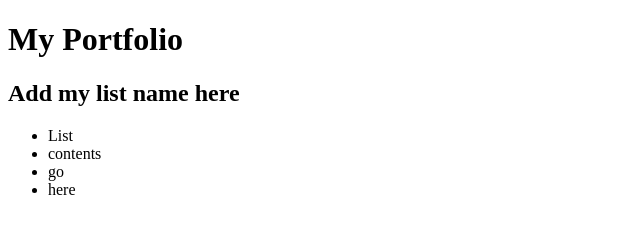
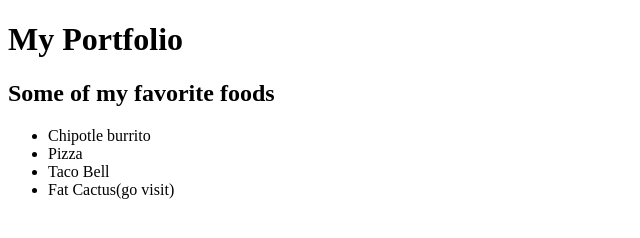
Before and after one commit to passwoa/Portfolio, a plain HTML site: page index.html in a window 1280 px wide. Shown: the whole page, without its empty margins (0-640 px from the left). Drawn offline with Linux system fonts and the light colour scheme.

Commit message:
added a list of my favorite foods

```diff
--- a/index.html
+++ b/index.html
@@ -5,12 +5,12 @@
     </head>
     <body>
         <h1>My Portfolio</h1>
-        <h2>Add my list name here</h2>
+        <h2>Some of my favorite foods</h2>
         <ul>
-            <li>List</li>
-            <li>contents</li>
-            <li>go</li>
-            <li>here</li>
+            <li>Chipotle burrito</li>
+            <li>Pizza</li>
+            <li>Taco Bell</li>
+            <li>Fat Cactus(go visit)</li>
         </ul>
     </body>
 </html>
```
